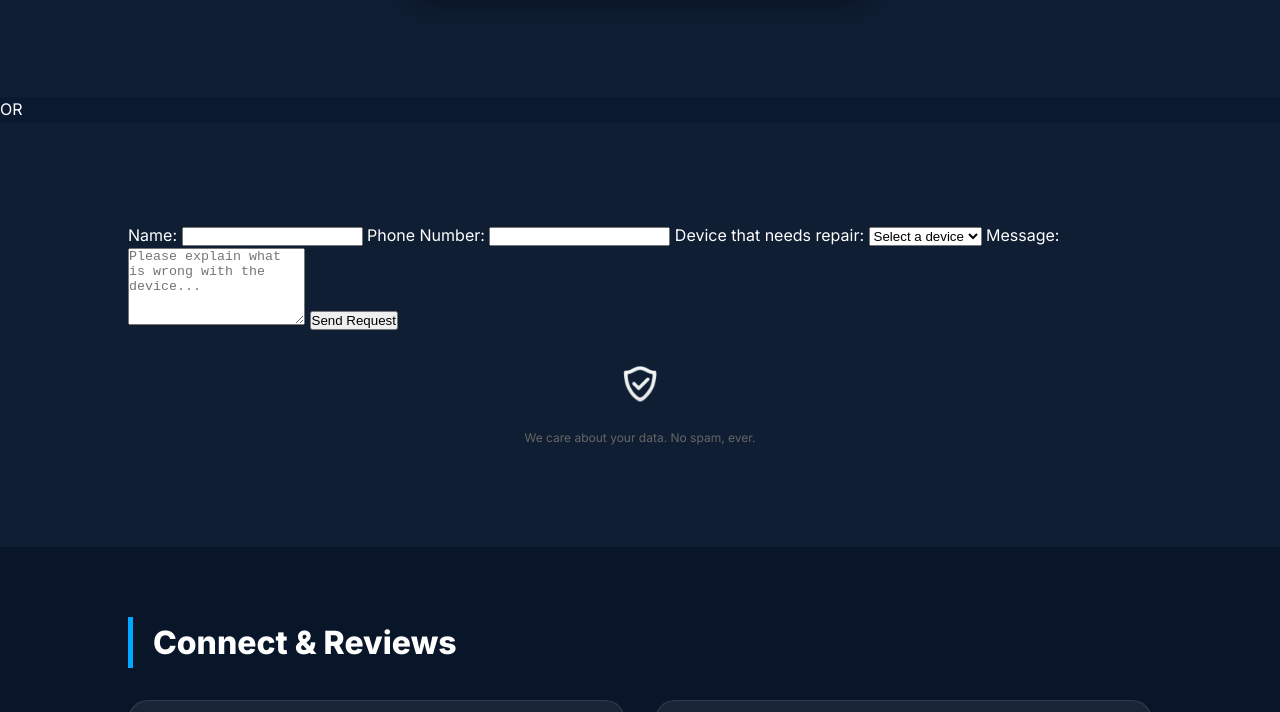
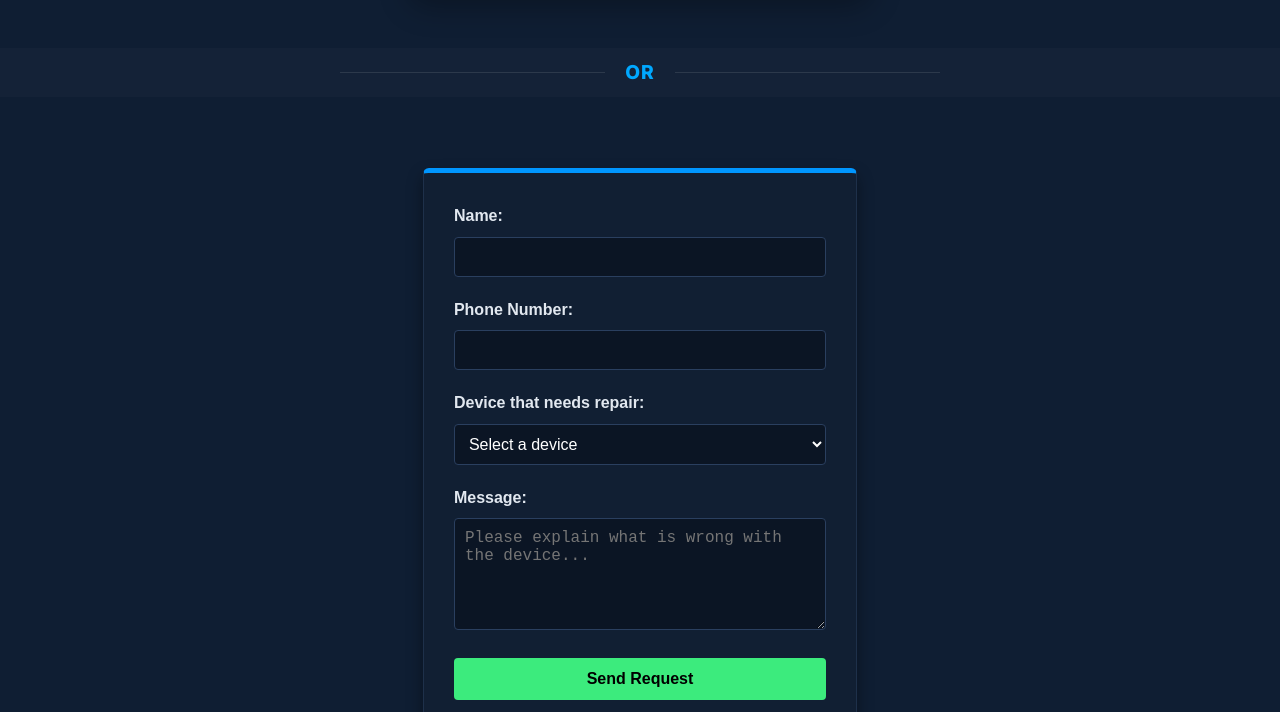
Before and after one commit to BadenhorstTechSolutions/Badenhorst-Tech-Solutions, a website: page index.html in a window 1280 px wide. Shown: the part 1153-1865 px from the top of the page. Drawn offline with Linux system fonts and the light colour scheme.

Commit message:
Update style.css

```diff
--- a/style.css
+++ b/style.css
@@ -67,7 +67,85 @@ nav {
     font-size: 0.9rem;
     transition: 0.3s;
 }
+.or-divider {
+    display: flex;
+    align-items: center;
+    justify-content: center;
+    max-width: 600px;
+    margin: -40px auto -40px auto;
+    color: var(--accent-blue);
+    font-weight: 800;
+    font-size: 1.2rem;
+    letter-spacing: 1px;
+}
 
+.or-divider::before,
+.or-divider::after {
+    content: "";
+    flex: 1;
+    border-bottom: 1px solid rgba(255, 255, 255, 0.1);
+}
+
+.or-divider span {
+    padding: 0 20px;
+}
+
+.ticket-form {
+  max-width: 600px;
+  margin: 20px auto;
+  padding: 30px;
+  background-color: #111f33; /* Blends with your dark background */
+  border: 1px solid #1e304a;
+  border-top: 5px solid #0096ff; /* Matches your light blue accent */
+  border-radius: 6px;
+  box-shadow: 0 8px 16px rgba(0, 0, 0, 0.4);
+  font-family: Arial, sans-serif;
+}
+
+.ticket-form label {
+  display: block;
+  font-weight: bold;
+  margin-bottom: 8px;
+  color: #e2e8f0; /* Light gray for readability */
+}
+
+.ticket-form input,
+.ticket-form select,
+.ticket-form textarea {
+  width: 100%;
+  padding: 10px;
+  margin-bottom: 20px;
+  background-color: #0b1524; /* Dark input fields */
+  color: #ffffff;
+  border: 1px solid #2a3f5f;
+  border-radius: 4px;
+  box-sizing: border-box;
+  font-size: 16px;
+}
+
+.ticket-form input:focus,
+.ticket-form select:focus,
+.ticket-form textarea:focus {
+  border-color: #0096ff; /* Light blue focus glow */
+  outline: none;
+}
+
+.ticket-form button {
+  width: 100%;
+  padding: 12px;
+  background-color: #3ceb7d; /* Matches your "Message Me" button */
+  color: #000000;
+  border: none;
+  border-radius: 4px;
+  font-size: 16px;
+  font-weight: bold;
+  cursor: pointer;
+  transition: background-color 0.2s ease-in-out;
+}
+
+.ticket-form button:hover {
+  background-color: #2bcf65;
+}
 section {
     padding: 100px 10%;
     display: flex;
```
